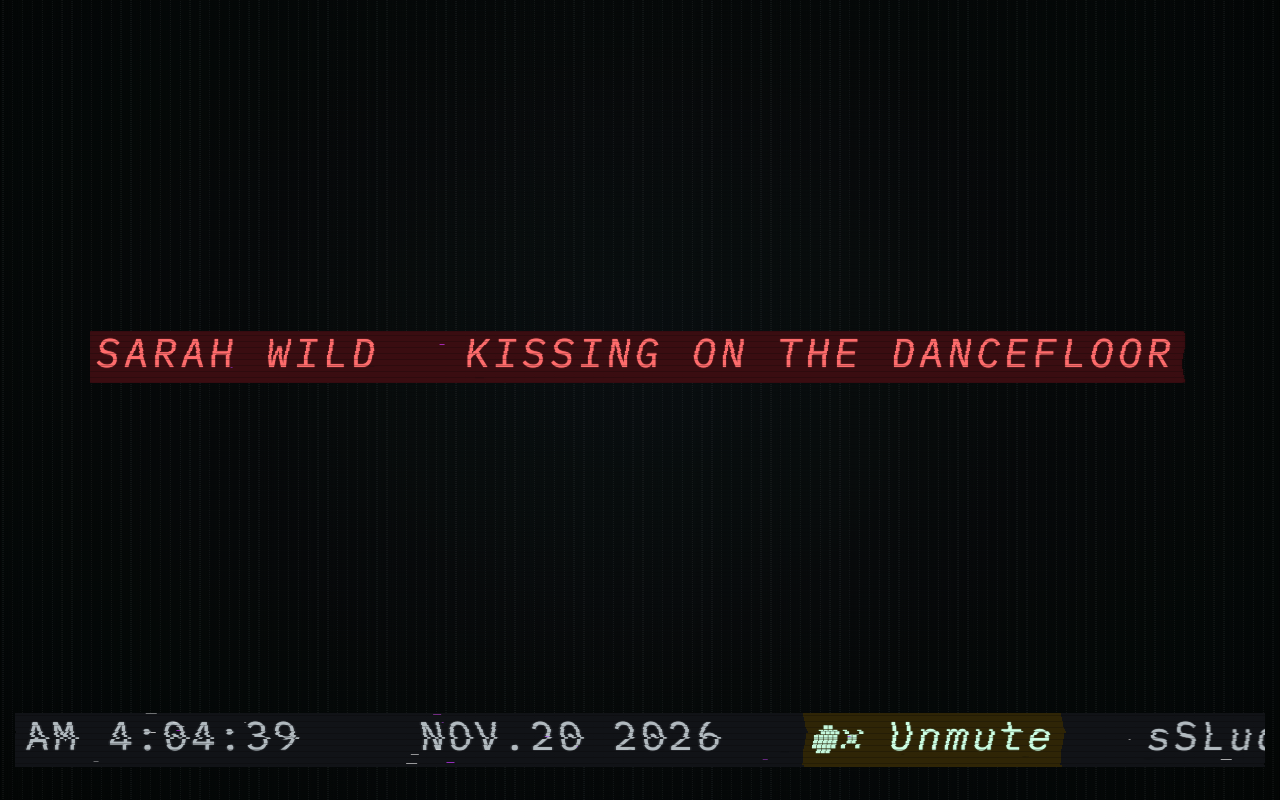
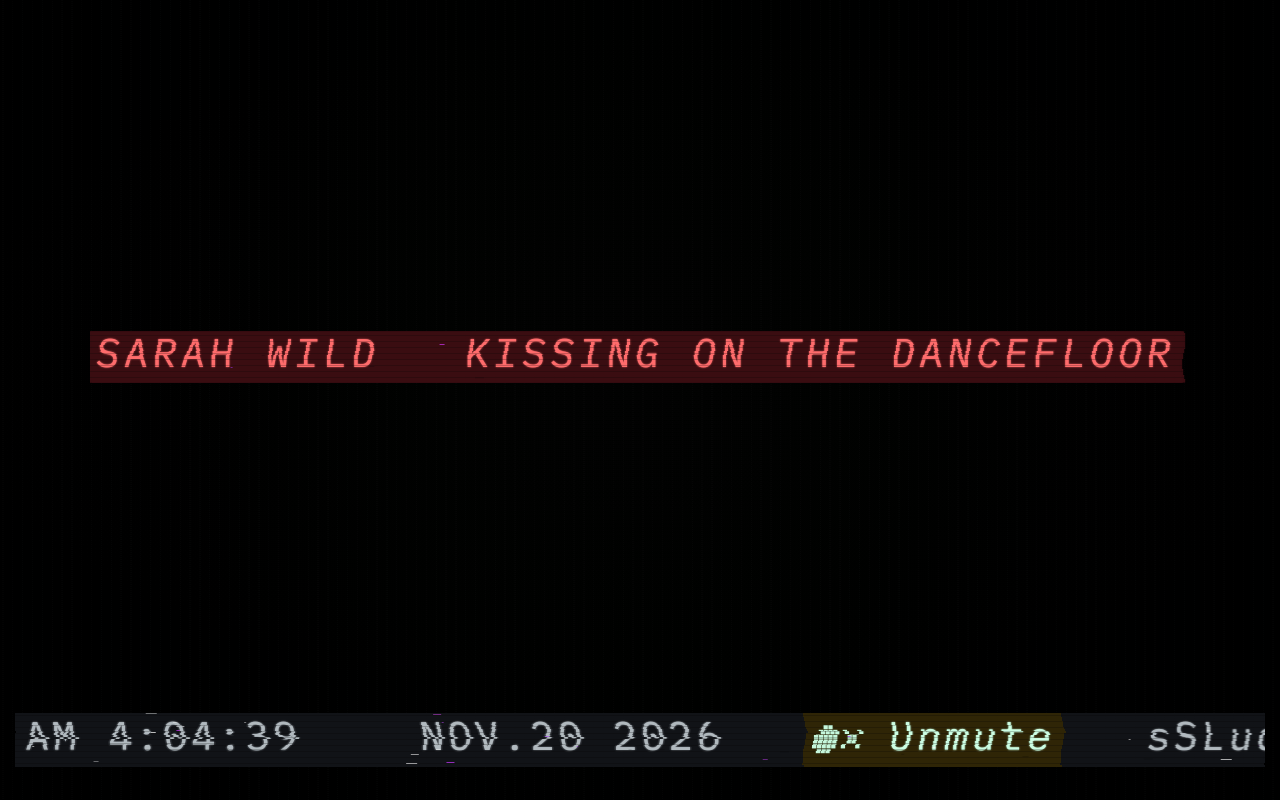
Before and after one commit to sSLudGesSLudGe/ssludge-radio, a plain HTML site: page index.html in a window 1280 px wide. Drawn offline with Linux system fonts and the light colour scheme; animation ran at ten frames a second.

Commit message:
Darken full-screen background; increase VCR text blur
Co-authored-by: Cursor <cursoragent@cursor.com>

```diff
--- a/index.html
+++ b/index.html
@@ -21,8 +21,8 @@
       background-color: #000;
       background-image: radial-gradient(
         115% 88% at 50% 46%,
-        #07090c 0%,
-        #030405 52%,
+        #020202 0%,
+        #010101 48%,
         #000 100%
       );
       overflow: hidden;
@@ -38,7 +38,7 @@
       display: block;
       width: 100%;
       height: 100%;
-      opacity: 0.88;
+      opacity: 0.68;
     }
 
     body::before {
@@ -117,12 +117,12 @@
     .title-wrap canvas {
       display: block;
       pointer-events: none;
-      filter: blur(0.45px);
+      filter: blur(0.72px);
     }
 
     .vcr-dock-inner canvas,
     #scanner-tv {
-      filter: blur(0.45px);
+      filter: blur(0.72px);
     }
 
     .title-links {
@@ -2965,9 +2965,9 @@
     }
 
     const bgGlitchColors = {
-      white: "rgba(205, 255, 228, 0.14)",
-      red: "rgba(120, 185, 155, 0.05)",
-      cyan: "rgba(105, 200, 170, 0.045)"
+      white: "rgba(160, 200, 178, 0.08)",
+      red: "rgba(80, 120, 100, 0.028)",
+      cyan: "rgba(70, 120, 105, 0.024)"
     };
     const bgCanvas = document.getElementById("bg-tv");
     const bgCtx = bgCanvas.getContext("2d");
@@ -2982,7 +2982,7 @@
       const w = bgCanvas.width;
       const h = bgCanvas.height;
       if (!w || !h) return "";
-      return `${w}x${h}:v2`;
+      return `${w}x${h}:v3`;
     }
 
     function ensureBgLayerCache() {
@@ -3030,8 +3030,8 @@
       const cx = w * 0.5;
       const cy = h * 0.46;
       const g = bctx.createRadialGradient(cx, cy, 0, cx, cy, Math.max(w, h) * 0.72);
-      g.addColorStop(0, "#07090c");
-      g.addColorStop(0.52, "#030405");
+      g.addColorStop(0, "#030303");
+      g.addColorStop(0.52, "#010101");
       g.addColorStop(1, "#000000");
       bctx.fillStyle = g;
       bctx.fillRect(0, 0, w, h);
@@ -3039,7 +3039,7 @@
       const dpr = w / Math.max(1, window.innerWidth);
       const stepY = Math.max(2, Math.round(5 * dpr));
 
-      bctx.strokeStyle = "rgba(200, 218, 228, 0.003)";
+      bctx.strokeStyle = "rgba(120, 135, 145, 0.0015)";
       bctx.lineWidth = 1;
       for (let y = 0; y <= h; y += stepY) {
         bctx.beginPath();
@@ -3049,14 +3049,15 @@
       }
 
       const scanStep = Math.max(2, Math.round(4 * dpr));
-      bctx.fillStyle = "rgba(0, 0, 0, 0.12)";
+      bctx.fillStyle = "rgba(0, 0, 0, 0.2)";
       for (let y = 0; y < h; y += scanStep) {
         bctx.fillRect(0, y, w, 1);
       }
 
       const vig = bctx.createRadialGradient(cx, cy, Math.min(w, h) * 0.22, cx, cy, Math.max(w, h) * 0.75);
       vig.addColorStop(0, "rgba(0, 0, 0, 0)");
-      vig.addColorStop(1, "rgba(0, 0, 0, 0.72)");
+      vig.addColorStop(0.55, "rgba(0, 0, 0, 0.35)");
+      vig.addColorStop(1, "rgba(0, 0, 0, 0.88)");
       bctx.fillStyle = vig;
       bctx.fillRect(0, 0, w, h);
     }
@@ -3100,7 +3101,7 @@
       const oy = (tvNoiseFrame * 17) % TV_NOISE_TILE;
       ctx.save();
       ctx.globalCompositeOperation = "source-over";
-      ctx.globalAlpha = Math.min(1, 0.28 * strength);
+      ctx.globalAlpha = Math.min(1, 0.16 * strength);
       ctx.imageSmoothingEnabled = false;
       for (let x = -ox; x < w + TV_NOISE_TILE; x += TV_NOISE_TILE) {
         for (let y = -oy; y < h + TV_NOISE_TILE; y += TV_NOISE_TILE) {
@@ -3110,8 +3111,8 @@
       const sparks = Math.round((screenGlitchSoft() ? 26 : 52) * strength * (w * h) / (2560 * 1600));
       const sparkN = Math.max(8, sparks);
       for (let i = 0; i < sparkN; i++) {
-        const a = 0.006 + Math.random() * (screenGlitchSoft() ? 0.016 : 0.028);
-        ctx.fillStyle = `rgba(210, 230, 236, ${a})`;
+        const a = 0.003 + Math.random() * (screenGlitchSoft() ? 0.008 : 0.014);
+        ctx.fillStyle = `rgba(140, 155, 165, ${a})`;
         ctx.fillRect(Math.random() * w, Math.random() * h, 1, 1);
       }
       ctx.restore();
@@ -3125,7 +3126,7 @@
       const split = 1.2 + Math.sin(visualGlitchIdlePhase * 0.04) * 0.18;
       outCtx.drawImage(layerSet.white, 0, 0, w, h);
       if (layerSet.red && layerSet.cyan) {
-        outCtx.globalAlpha = 0.5;
+        outCtx.globalAlpha = 0.32;
         outCtx.drawImage(layerSet.red, split, 0, w, h);
         outCtx.drawImage(layerSet.cyan, -split, 0, w, h);
         outCtx.globalAlpha = 1;
@@ -3138,14 +3139,16 @@
       const w = bgCanvas.width;
       const h = bgCanvas.height;
       const onBurst = screenGlitchIntensity > 0;
-      bgCtx.globalAlpha = onBurst ? 0.38 : 0.22;
+      bgCtx.globalAlpha = onBurst ? 0.28 : 0.14;
       if (visualGlitchIdle()) {
         renderBgIdleComposite(bgCtx, bgCachedLayers, w, h);
       } else {
         renderGlitch(bgCtx, bgCachedLayers, w, h, true);
       }
       bgCtx.globalAlpha = 1;
-      paintTvNoiseOverlay(bgCtx, w, h, onBurst ? 1.35 : 1);
+      paintTvNoiseOverlay(bgCtx, w, h, onBurst ? 1.1 : 0.85);
+      bgCtx.fillStyle = "rgba(0, 0, 0, 0.22)";
+      bgCtx.fillRect(0, 0, w, h);
     }
 
     function muteContentWidth(label, muted) {
@@ -3311,7 +3314,7 @@
       return `${artist}   ${song}`;
     }
 
-    const VCR_TEXT_SHADOW_BLUR = 1.15;
+    const VCR_TEXT_SHADOW_BLUR = 1.75;
 
     function applyVcrTextSoftness(bctx) {
       bctx.shadowBlur = VCR_TEXT_SHADOW_BLUR;
```
